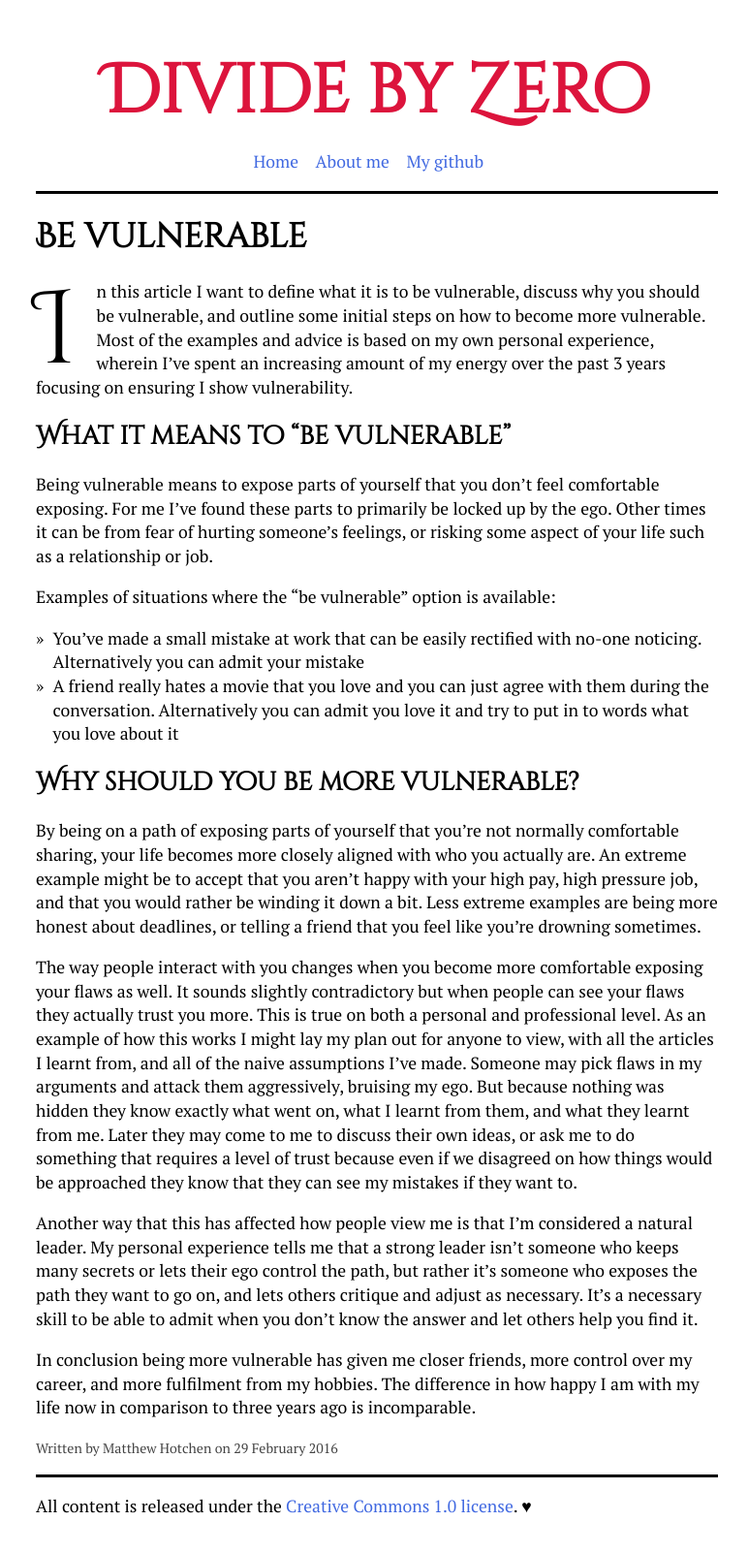
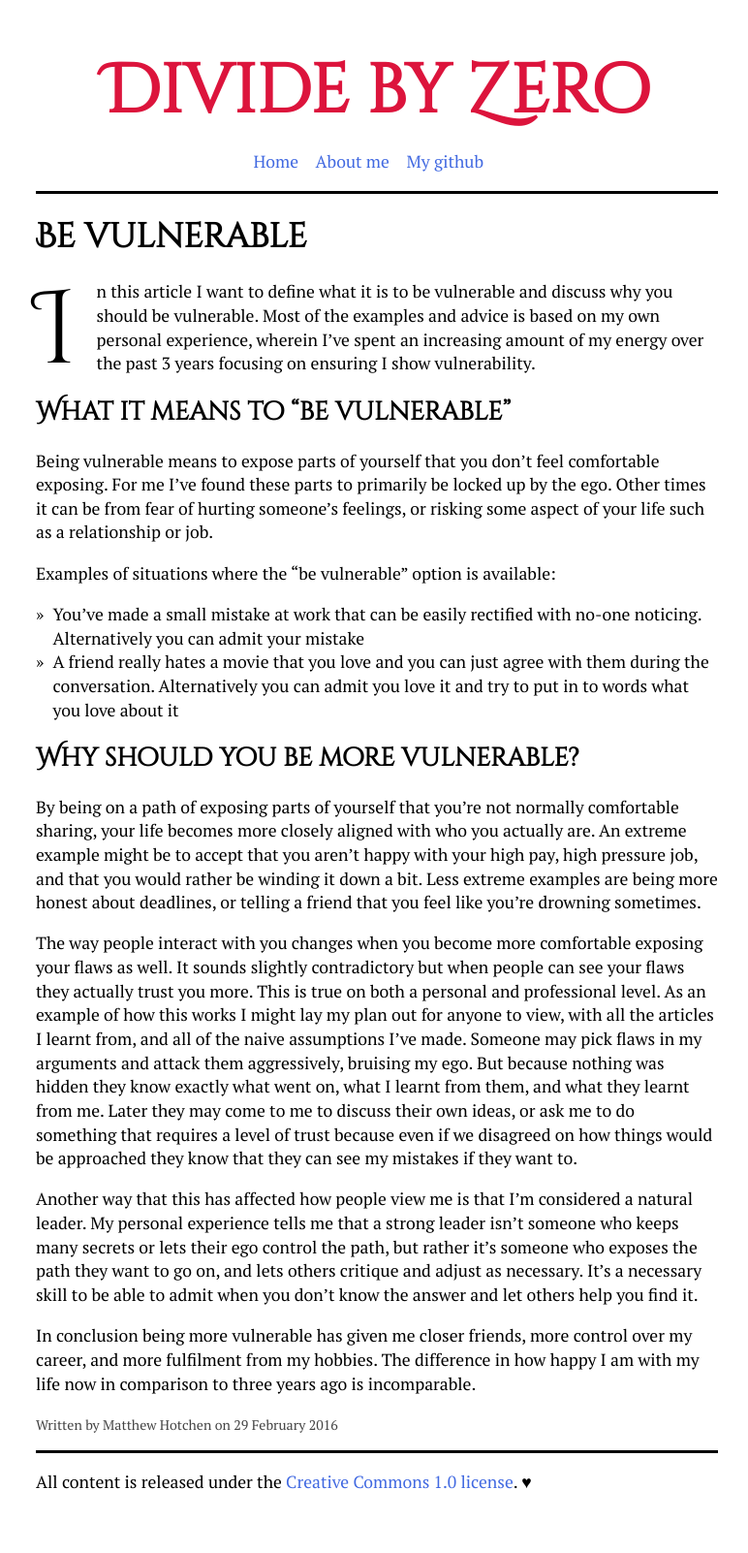
Before and after one commit to mhotchen/mhotchen.github.io, a Jekyll site: the page built from _posts/2016-02-29-be-vulnerable.markdown, in a window 1280 px wide. Shown: the whole page at 97% size, without its empty margins (251-1023 px from the left). Built offline with Jekyll 4.4.1, drawn with Linux system fonts in a browser that asks for light colours; after the commit the page ends 1577 px from its top, so only the background shows below that.

Commit message:
Fixed purpose of the article

```diff
--- a/_posts/2016-02-29-be-vulnerable.markdown
+++ b/_posts/2016-02-29-be-vulnerable.markdown
@@ -3,7 +3,7 @@ layout: post
 title: "Be vulnerable"
 ---
 
-In this article I want to define what it is to be vulnerable, discuss why you should be vulnerable, and outline some initial steps on how to become more vulnerable. Most of the examples and advice is based on my own personal experience, wherein I've spent an increasing amount of my energy over the past 3 years focusing on ensuring I show vulnerability.
+In this article I want to define what it is to be vulnerable and discuss why you should be vulnerable. Most of the examples and advice is based on my own personal experience, wherein I've spent an increasing amount of my energy over the past 3 years focusing on ensuring I show vulnerability.
 
 ## What it means to "be vulnerable"
 
```
